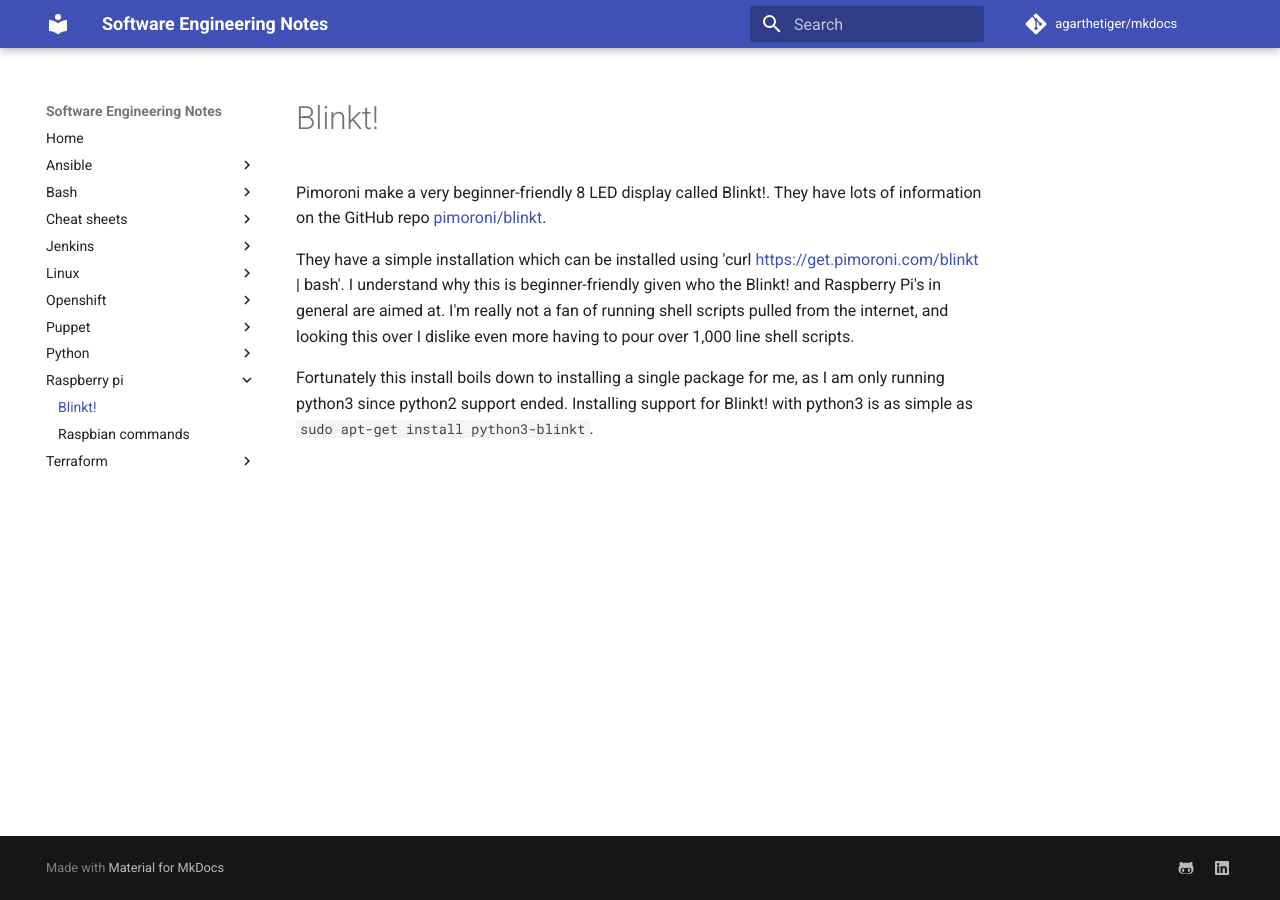
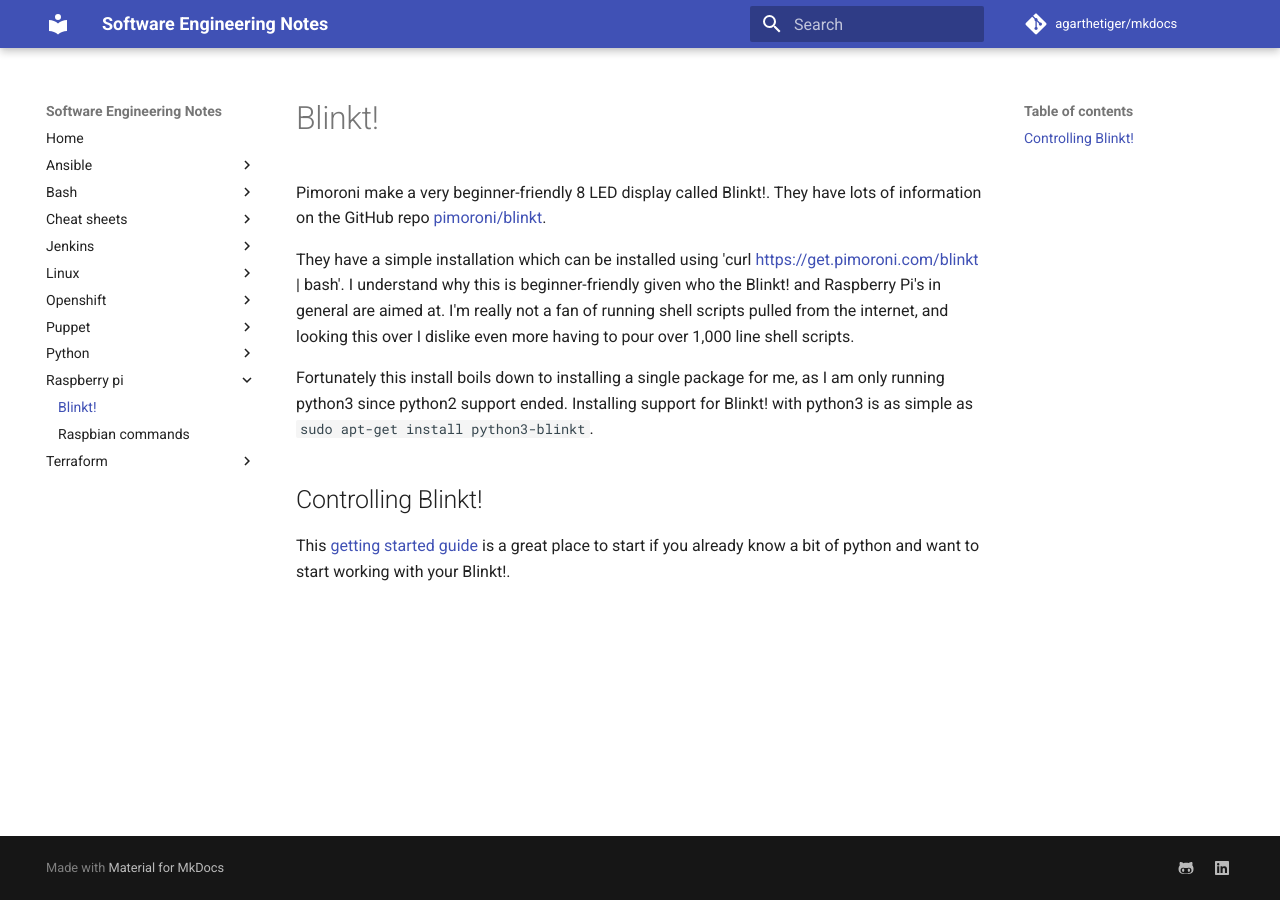
Before and after one commit to agarthetiger/mkdocs, an MkDocs documentation site: the page built from docs/raspberry-pi/blinkt.md, in a window 1280 px wide. Built offline with MkDocs 1.6.1 and Material for MkDocs 9.7.7, drawn with Linux system fonts in a browser that asks for light colours; comment, search, counter and statistics services are not loaded.

Commit message:
Update blinkt.md

```diff
--- a/docs/raspberry-pi/blinkt.md
+++ b/docs/raspberry-pi/blinkt.md
@@ -5,3 +5,7 @@
 They have a simple installation which can be installed using 'curl https://get.pimoroni.com/blinkt | bash'. I understand why this is beginner-friendly given who the Blinkt! and Raspberry Pi's in general are aimed at. I'm really not a fan of running shell scripts pulled from the internet, and looking this over I dislike even more having to pour over 1,000 line shell scripts.
 
 Fortunately this install boils down to installing a single package for me, as I am only running python3 since python2 support ended. Installing support for Blinkt! with python3 is as simple as `sudo apt-get install python3-blinkt`.
+
+## Controlling Blinkt!
+
+This [getting started guide](https://learn.pimoroni.com/tutorial/sandyj/getting-started-with-blinkt) is a great place to start if you already know a bit of python and want to start working with your Blinkt!.
```
